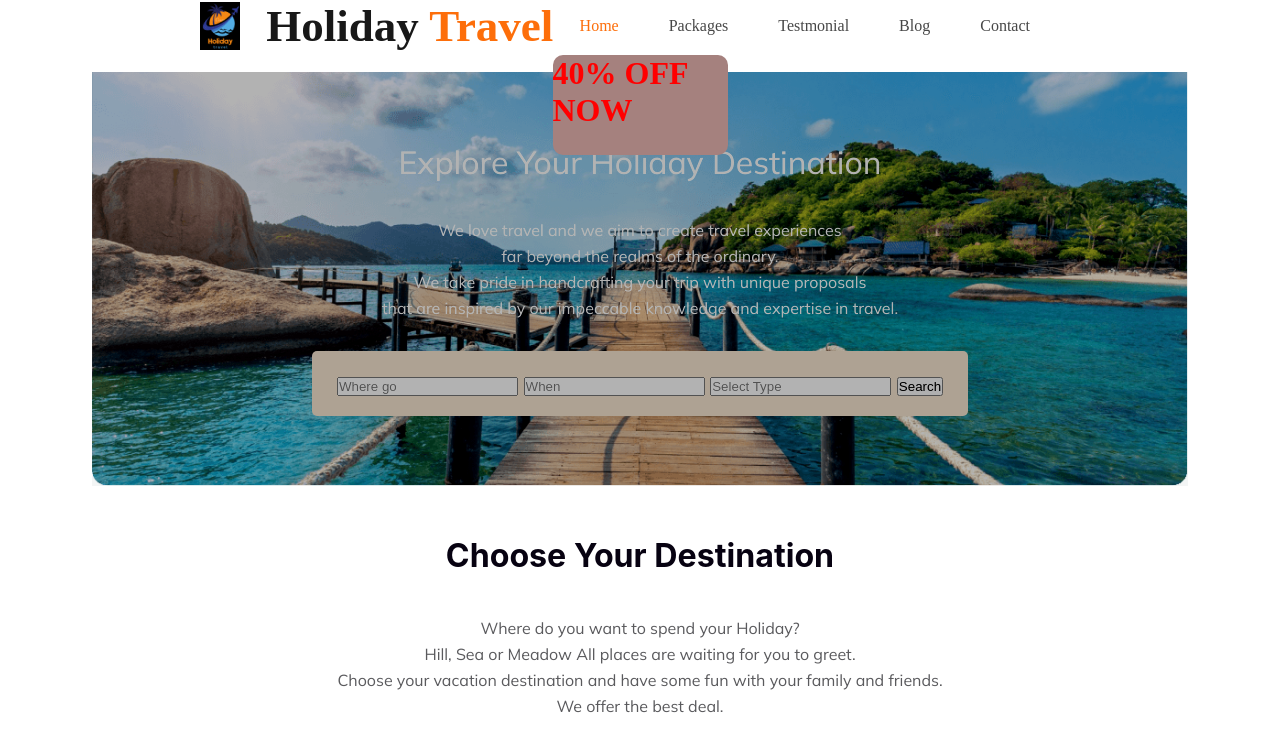
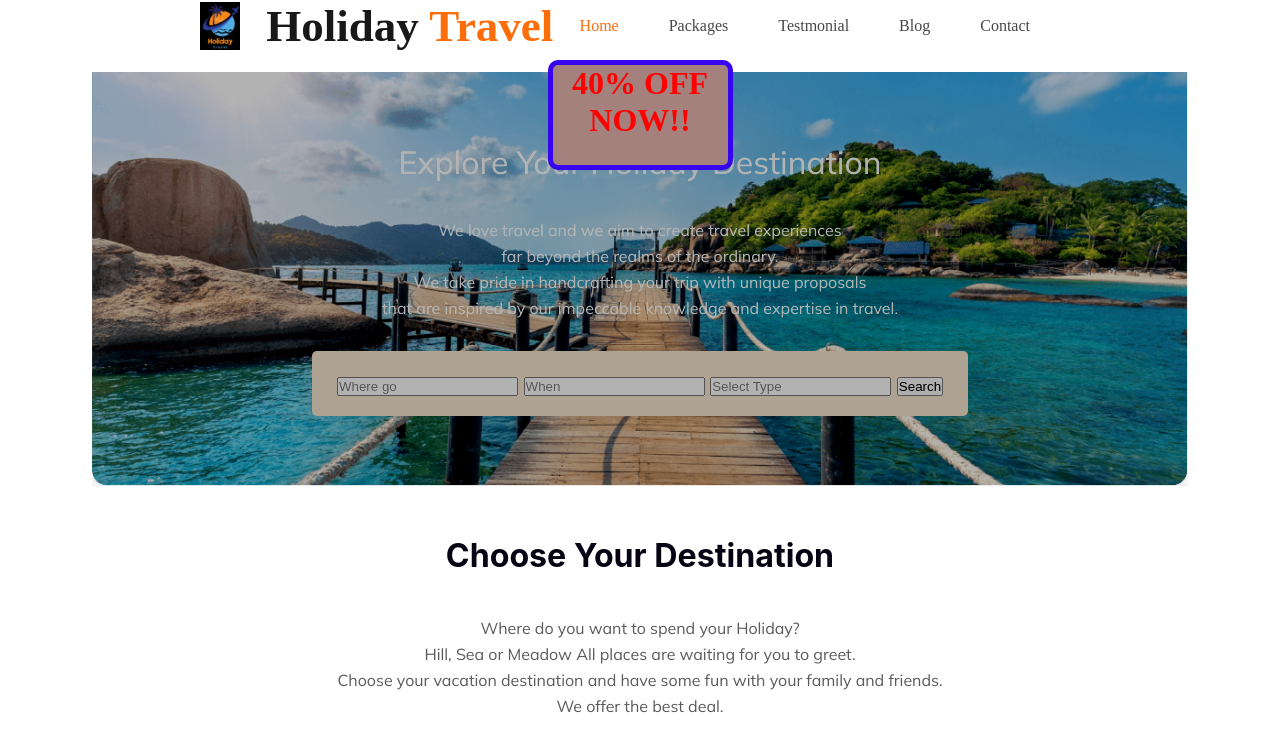
Before and after one commit to Marufa-Zannatara/B9A2-Holiday-Travel, a plain HTML site: page index.html in a window 1280 px wide. Shown: the top 746 px of the page. Drawn offline with Linux system fonts and the light colour scheme.

Commit message:
Restyle  animation section

```diff
--- a/index.html
+++ b/index.html
@@ -53,7 +53,7 @@
     <main>
 
         <div class="forty-percent-Off">
-            <h1 style="color: red;"> 40% OFF NOW</h1>
+            <h1 style="color: red"> 40% OFF NOW!!</h1>
 
         </div>
  <!-- Grid Section -->
--- a/styles/style.css
+++ b/styles/style.css
@@ -206,6 +206,11 @@ margin-bottom: 30px;
 
 
 
+.forty-percent-Off{
+    text-align: center;
+    border:rgb(55, 4, 239) 5px solid ;
+    margin:5px 280px;
+}
 
 .forty-percent-Off{
         /* animation properties */
@@ -225,7 +230,6 @@ margin-bottom: 30px;
         margin-left: auto;
         margin-right: auto;
 }
-
       @keyframes my-animation {
         from {
           background-color: #f5fd07;
@@ -238,7 +242,6 @@ margin-bottom: 30px;
           top: 100px;
         }
       }
-
 
 
 
```
